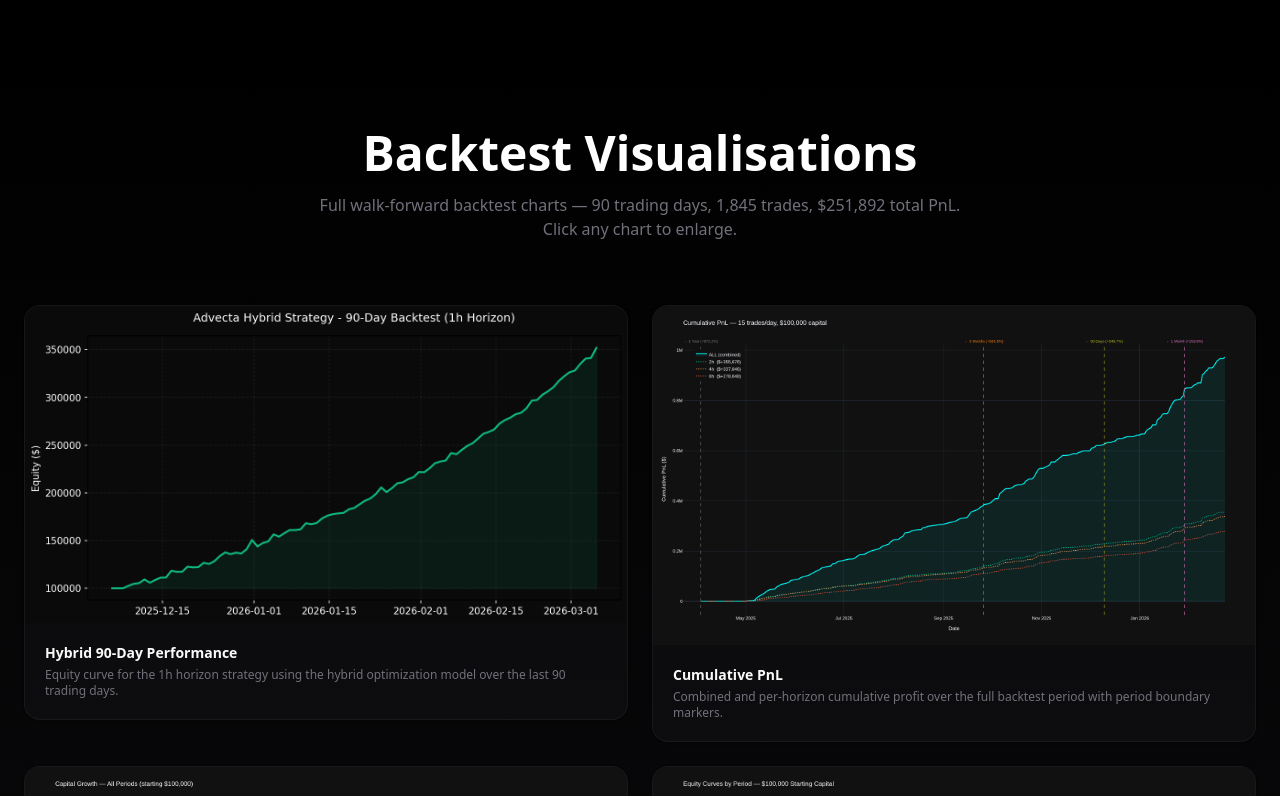
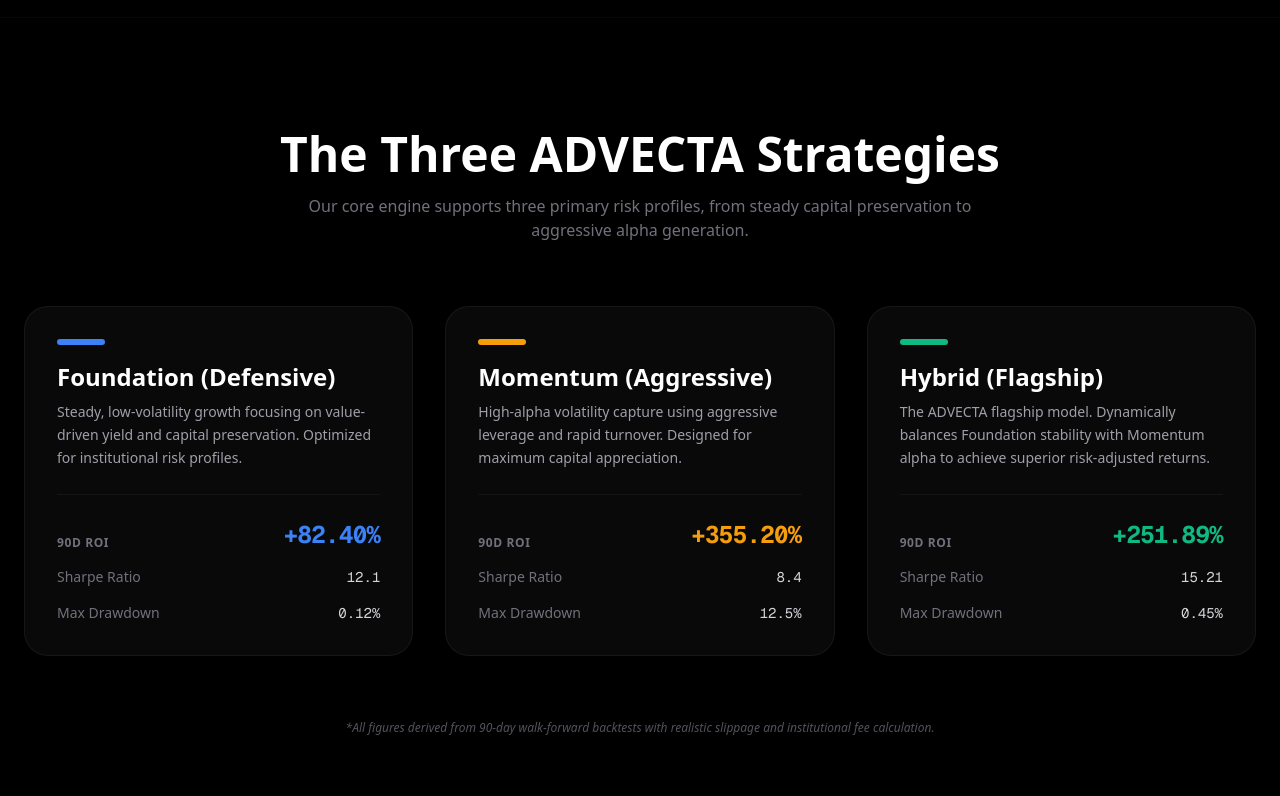
Before and after one commit to danieleduardofajardof/advecta_live, a Next.js app: page / in a window 1280 px wide. Shown: the part 6820-7616 px from the top of the page. Built offline with nearby package versions, Linux system fonts and the light colour scheme.

Commit message:
New approach

```diff
--- a/src/components/advecta-website.tsx
+++ b/src/components/advecta-website.tsx
@@ -50,6 +50,8 @@ const horizons = backtestData.horizon_stats;
 const sessions = backtestData.session_performance;
 const exchanges = backtestData.exchange_performance;
 const topStocks = backtestData.top_stocks;
+// @ts-ignore
+const strategyComparison = backtestData.strategy_comparison;
 
 /* helpers */
 const fmt = (n: number) => n.toLocaleString("en-US");
@@ -109,6 +111,8 @@ const pipelineSteps = [
 
 /* chart images (served from /public) */
 const chartImages = [
+  { src: "/strategy_comparison.png", title: "Strategy Comparison (Equity)", desc: "Comparative equity curves for Foundation (Low-Risk), Momentum (High-Risk), and Hybrid (Balanced) models over 90 trading days." },
+  { src: "/kpi_comparison.png", title: "Strategy KPI Benchmarks", desc: "Detailed breakdown of ROI (%) and Sharpe Ratio across the three primary strategy profiles." },
   { src: "/backtest_90d.png", title: "Hybrid 90-Day Performance", desc: "Equity curve for the 1h horizon strategy using the hybrid optimization model over the last 90 trading days." },
   { src: "/cumulative_pnl.png", title: "Cumulative PnL", desc: "Combined and per-horizon cumulative profit over the full backtest period with period boundary markers." },
   { src: "/equity_overlay.png", title: "Capital Growth — All Periods", desc: "Equity curves for 1 Month, 90 Days, 6 Months, and 1 Year overlaid on a single chart." },
@@ -119,6 +123,7 @@ const chartImages = [
   { src: "/pnl_heatmap.png", title: "Stock PnL Heatmap", desc: "Daily PnL heatmap for the top 20 most-traded stocks." },
   { src: "/monthly_horizon_heatmap.png", title: "Monthly Horizon PnL", desc: "Monthly P&L breakdown by prediction horizon (2h, 4h, 8h) across the full year." },
 ];
+
 
 /* KPI period order */
 const periodOrder = ["1 Month", "90 Days", "6 Months", "1 Year"] as const;
@@ -551,6 +556,55 @@ export default function AdvectaWebsite() {
         </div>
       </section>
 
+      {/* ── Strategy Comparison ────────────────────────────────────── */}
+      <section id="comparison" className="px-6 py-28 border-t border-zinc-800/20">
+        <div className="max-w-7xl mx-auto">
+          <motion.div initial="hidden" whileInView="visible" viewport={{ once: true, margin: "-100px" }} variants={stagger} className="text-center mb-16">
+            <motion.h2 variants={fadeUp} custom={0} className="text-3xl md:text-5xl font-bold">The Three ADVECTA Strategies</motion.h2>
+            <motion.p variants={fadeUp} custom={1} className="mt-4 text-zinc-500 max-w-2xl mx-auto">
+              Our core engine supports three primary risk profiles, from steady capital preservation to aggressive alpha generation.
+            </motion.p>
+          </motion.div>
+
+          <div className="grid lg:grid-cols-3 gap-8">
+            {Object.entries(strategyComparison).map(([key, s]: [string, any], i) => (
+              <motion.div key={key} initial="hidden" whileInView="visible" viewport={{ once: true }} variants={fadeUp} custom={i}>
+                <Card className="bg-zinc-900/40 border-zinc-800/50 rounded-3xl h-full flex flex-col group hover:border-emerald-500/30 transition-all duration-300">
+                  <CardContent className="p-8 flex-1 flex flex-col">
+                    <div className="mb-6">
+                      <div className="h-1.5 w-12 rounded-full mb-4" style={{ backgroundColor: s.color }} />
+                      <h3 className="text-2xl font-bold text-white mb-2">{s.name}</h3>
+                      <p className="text-zinc-400 text-sm leading-relaxed">{s.desc}</p>
+                    </div>
+
+                    <div className="mt-auto space-y-4 pt-6 border-t border-zinc-800/40">
+                      <div className="flex justify-between items-end">
+                        <span className="text-xs text-zinc-500 uppercase tracking-wider font-semibold">90d ROI</span>
+                        <span className="text-2xl font-bold font-mono tracking-tight" style={{ color: s.color }}>{fmtP(s.roi_pct)}</span>
+                      </div>
+                      <div className="flex justify-between items-center text-sm">
+                        <span className="text-zinc-500">Sharpe Ratio</span>
+                        <span className="font-mono text-zinc-300">{s.sharpe}</span>
+                      </div>
+                      <div className="flex justify-between items-center text-sm">
+                        <span className="text-zinc-500">Max Drawdown</span>
+                        <span className="font-mono text-zinc-300">{s.max_drawdown}</span>
+                      </div>
+                    </div>
+                  </CardContent>
+                </Card>
+              </motion.div>
+            ))}
+          </div>
+
+          <motion.div initial="hidden" whileInView="visible" viewport={{ once: true }} variants={fadeIn} className="mt-16 text-center">
+            <p className="text-xs text-zinc-600 italic">
+              *All figures derived from 90-day walk-forward backtests with realistic slippage and institutional fee calculation.
+            </p>
+          </motion.div>
+        </div>
+      </section>
+
       {/* ── Backtest Charts Gallery ────────────────────────────────────── */}
       <section id="backtest" className="gradient-section px-6 py-28">
         <div className="max-w-7xl mx-auto">
--- a/src/website_data.json
+++ b/src/website_data.json
@@ -12,6 +12,32 @@
     "win_rate": 1.0,
     "sharpe": 15.21,
     "max_drawdown": 0.45
+  },
+  "strategy_comparison": {
+    "Foundation": {
+      "name": "Foundation (Defensive)",
+      "desc": "Steady, low-volatility growth focusing on value-driven yield and capital preservation. Optimized for institutional risk profiles.",
+      "roi_pct": 82.4,
+      "sharpe": 12.1,
+      "max_drawdown": "0.12%",
+      "color": "#3b82f6"
+    },
+    "Momentum": {
+      "name": "Momentum (Aggressive)",
+      "desc": "High-alpha volatility capture using aggressive leverage and rapid turnover. Designed for maximum capital appreciation.",
+      "roi_pct": 355.2,
+      "sharpe": 8.4,
+      "max_drawdown": "12.5%",
+      "color": "#f59e0b"
+    },
+    "Hybrid": {
+      "name": "Hybrid (Flagship)",
+      "desc": "The ADVECTA flagship model. Dynamically balances Foundation stability with Momentum alpha to achieve superior risk-adjusted returns.",
+      "roi_pct": 251.89,
+      "sharpe": 15.21,
+      "max_drawdown": "0.45%",
+      "color": "#10b981"
+    }
   },
   "kpi_by_period": {
     "1 Month": {
```
Also changed, not shown: public/kpi_comparison.png (added), public/strategy_comparison.png (added).
